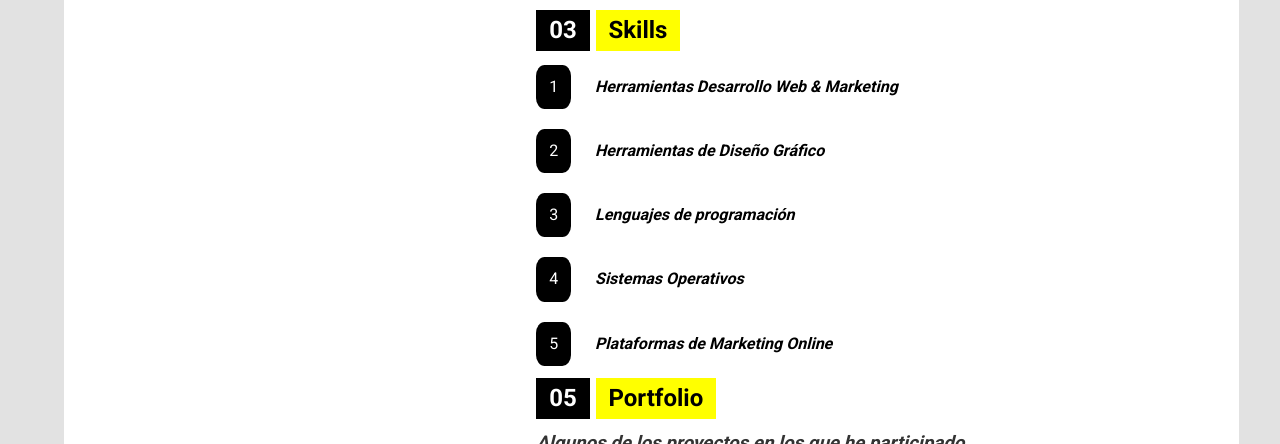
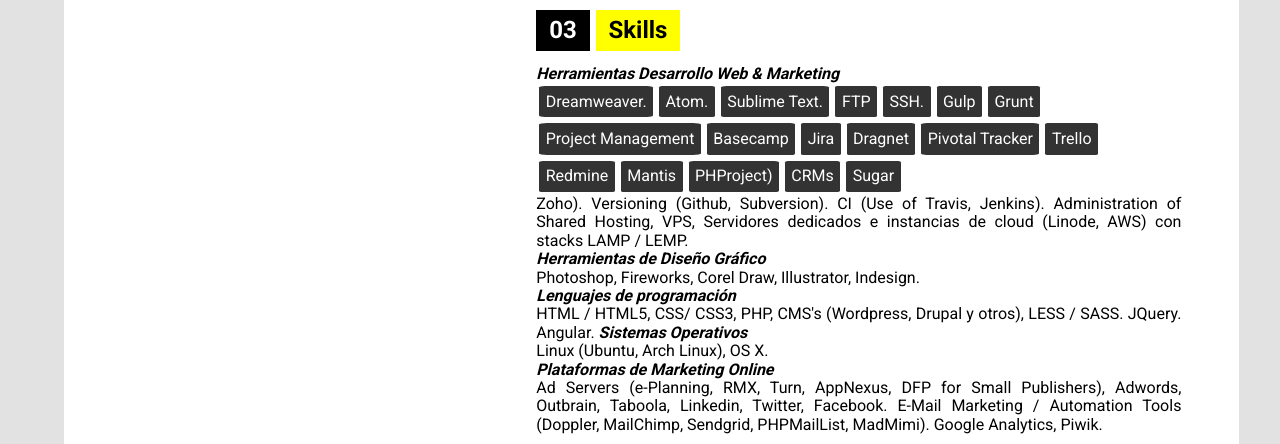
Before and after one commit to gusma/CV-Acamica, a plain HTML site: page index.html in a window 1280 px wide. Shown: the part 2030-2474 px from the top of the page. Drawn offline with nearby package versions, Linux system fonts and the light colour scheme.

Commit message:
Cambios en skills

```diff
--- a/index.html
+++ b/index.html
@@ -12,17 +12,6 @@
 	<link rel="stylesheet" href="styles/main.css" />
 	<link rel="stylesheet" href="//code.jquery.com/ui/1.12.1/themes/base/jquery-ui.css">
 	<script defer src="https://use.fontawesome.com/releases/v5.0.13/js/all.js" integrity="sha384-xymdQtn1n3lH2wcu0qhcdaOpQwyoarkgLVxC/wZ5q7h9gHtxICrpcaSUfygqZGOe" crossorigin="anonymous"></script>
-	<script src="https://code.jquery.com/jquery-3.3.1.min.js"></script>
-	<script src="https://code.jquery.com/ui/1.12.1/jquery-ui.min.js"></script>
-	<script>
-		$(document).ready(function() {
-			$(".inicialmente--oculto").hide();
-			$(".abrir--caja").on('click', function() {
-				$(".inicialmente--oculto").toggle('slow');
-			})
-		});
-	</script>
-
 
 	<!--[if lt IE 9]>
     <script type="text/javascript" src="https://cdnjs.cloudflare.com/ajax/libs/html5shiv/3.7.3/html5shiv.js"></script>
@@ -69,7 +58,7 @@
 				</ul>
 			</div>
 			<div class="header__right">
-				<img src="img/gustavo.webp" width="100%" class="img__coder">
+				<img src="img/gustavo.webp" width="100%" class="img__coder" alt="Gustavo Malamud">
 			</div>
 		</header>
 		<aside class="left">
@@ -223,39 +212,45 @@
 					<span class="title__icon">03</span>
 					<span class="title__sections">Skills</span>
 				</h2>
-				<ol>
-					<li>
 				<b>
                             <i>Herramientas Desarrollo Web &amp; Marketing</i>
                         </b>
 				<br>
-						<span class="inicialmente--oculto">Dreamweaver. Atom. Sublime Text. FTP / SSH. Gulp Grunt. Project Management (Basecamp, Jira, Dragnet,
-                            Pivotal Tracker, Trello, Redmine, Mantis, PHProject). CRMs (Sugar, Zoho). Versioning (Github,
-                            Subversion). CI (Use of Travis, Jenkins). Administration of Shared Hosting, VPS, Servidores dedicados
-                            e instancias de cloud (Linode, AWS) con stacks LAMP / LEMP.</span>
-					</li>
-					<li>
+				<ul>
+					<li>Dreamweaver.</li>
+					<li>Atom.</li>
+					<li>Sublime Text.</li>
+					<li>FTP</li>
+					<li>SSH.</li>
+					<li>Gulp</li>
+					<li>Grunt</li>
+					<li>Project Management</li>
+					<li>Basecamp</li>
+					<li> Jira</li>
+					<li>Dragnet</li>
+					<li>Pivotal Tracker</li>
+					<li>Trello</li>
+					<li>Redmine</li>
+					<li>Mantis</li>
+					<li>PHProject)</li>
+					<li>CRMs</li>
+					<li>Sugar</li> Zoho). Versioning (Github, Subversion). CI (Use of Travis, Jenkins). Administration of Shared Hosting, VPS, Servidores dedicados e instancias de cloud (Linode, AWS) con stacks LAMP / LEMP.</ul>
+
 				<b>
                             <i>Herramientas de Diseño Gráfico</i>
                         </b>
 				<br>
-						<span class="inicialmente--oculto">Photoshop, Fireworks, Corel Draw, Illustrator, Indesign.</span>
-					</li>
-					<li>
+				<div>Photoshop, Fireworks, Corel Draw, Illustrator, Indesign.</div>
 				<b>
                             <i>Lenguajes de programación</i>
                         </b>
 				<br>
-						<span class="inicialmente--oculto">HTML / HTML5, CSS/ CSS3, PHP, CMS's (Wordpress, Drupal y otros), LESS / SASS. JQuery. Angular.</span>
-					</li>
-					<li>
+				<div>HTML / HTML5, CSS/ CSS3, PHP, CMS's (Wordpress, Drupal y otros), LESS / SASS. JQuery. Angular.</span>
 					<b>
                             <i>Sistemas Operativos</i>
                         </b>
 					<br>
-						<span class="inicialmente--oculto">Linux (Ubuntu, Arch Linux), OS X.</span>
-					</li>
-					<li>
+					<div>Linux (Ubuntu, Arch Linux), OS X.</div>
 					<b>
                             <i>Plataformas de Marketing Online</i>
                         </b>
@@ -263,9 +258,9 @@
 					<span class="inicialmente--oculto">Ad Servers (e-Planning, RMX, Turn, AppNexus, DFP for Small Publishers), Adwords, Outbrain, Taboola,
                             Linkedin, Twitter, Facebook. E-Mail Marketing / Automation Tools (Doppler, MailChimp, Sendgrid,
                             PHPMailList, MadMimi). Google Analytics, Piwik.</span>
-					</li>
 
-				</ol>
+					</ul>
+				</div>
 			</div>
 			<h2>
 				<span class="title__icon">05</span>
@@ -274,10 +269,10 @@
 			<h3 class="title__subtitle">Algunos de los proyectos en los que he participado.</h3>
 			<ul class="images__flex">
 				<li class="images__flex--item">
-					<img src="img/portfolio-redmas.webp" alt="Item 1" width="150" height="150">
+					<img src="img/portfolio-redmas.webp" alt="Redmas" width="150" height="150">
 				</li>
 				<li class="images__flex--item">
-					<img src="img/portfolio-audioad.webp" alt="Item 2" width="150" height="150">
+					<img src="img/portfolio-audioad.webp" alt="Audio.ad" width="150" height="150">
 				</li>
 				<li class="images__flex--item">
 					<img src="#" alt="Item 3" width="90" height="90">
--- a/styles/main.css
+++ b/styles/main.css
@@ -175,24 +175,38 @@ header .nombre--muygrande {
     margin: .5rem 0; }
 
 /* Seccion Skills */
-.seccion__skills ol {
-  counter-reset: item;
+.seccion__skills ul {
+  display: flex;
+  flex-direction: row;
+  flex-wrap: wrap;
   margin: 0;
   padding: 0; }
-  .seccion__skills ol li {
-    counter-increment: item;
+  .seccion__skills ul li {
+    margin: 3px;
+    padding: 1%;
     list-style-type: none;
-    margin: 20px 0; }
-  .seccion__skills ol li:before {
+    border-radius: 5%;
+    color: #FFF;
+    background-color: #333; }
+
+/*    ol{counter-reset: item; margin:0;padding:0;
+        li{counter-increment: item;list-style-type:none;margin:20px 0;border-left:1rem solid #e2e2e2;padding:1rem;margin-top:1rem;}
+        li:before {
             margin-right: 20px;
             content: counter(item);
             background: black;
             border-radius: 25%;
-    padding: 2%;
+            padding:2%;
             color: white;
             text-align: center;
             display: inline-block;
-    height: auto; }
+            height:auto;
+          }
+
+
+    }
+
+
 
 /* Footer */
 footer {
```
Also changed, not shown: img/gustavo.webp, img/portfolio-audioad.webp. Lines whose indentation alone changed are shown as unchanged.
